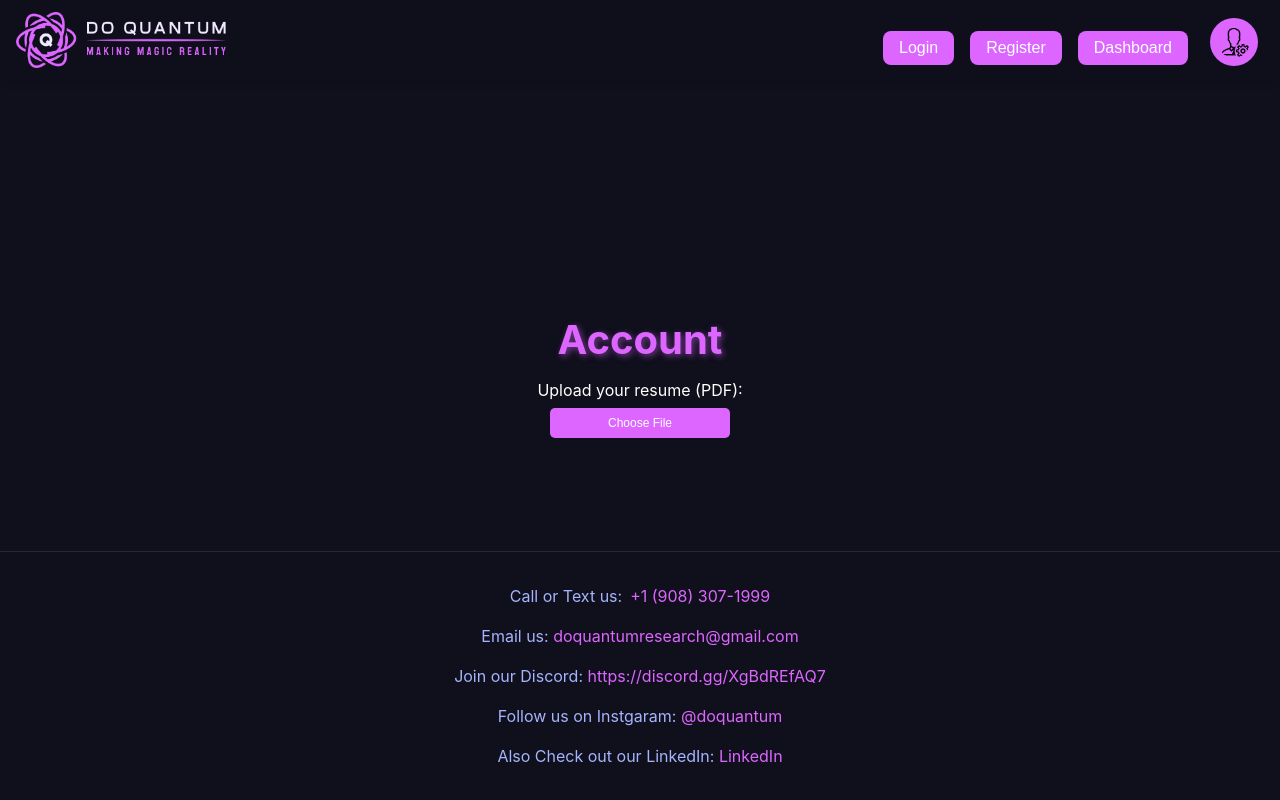
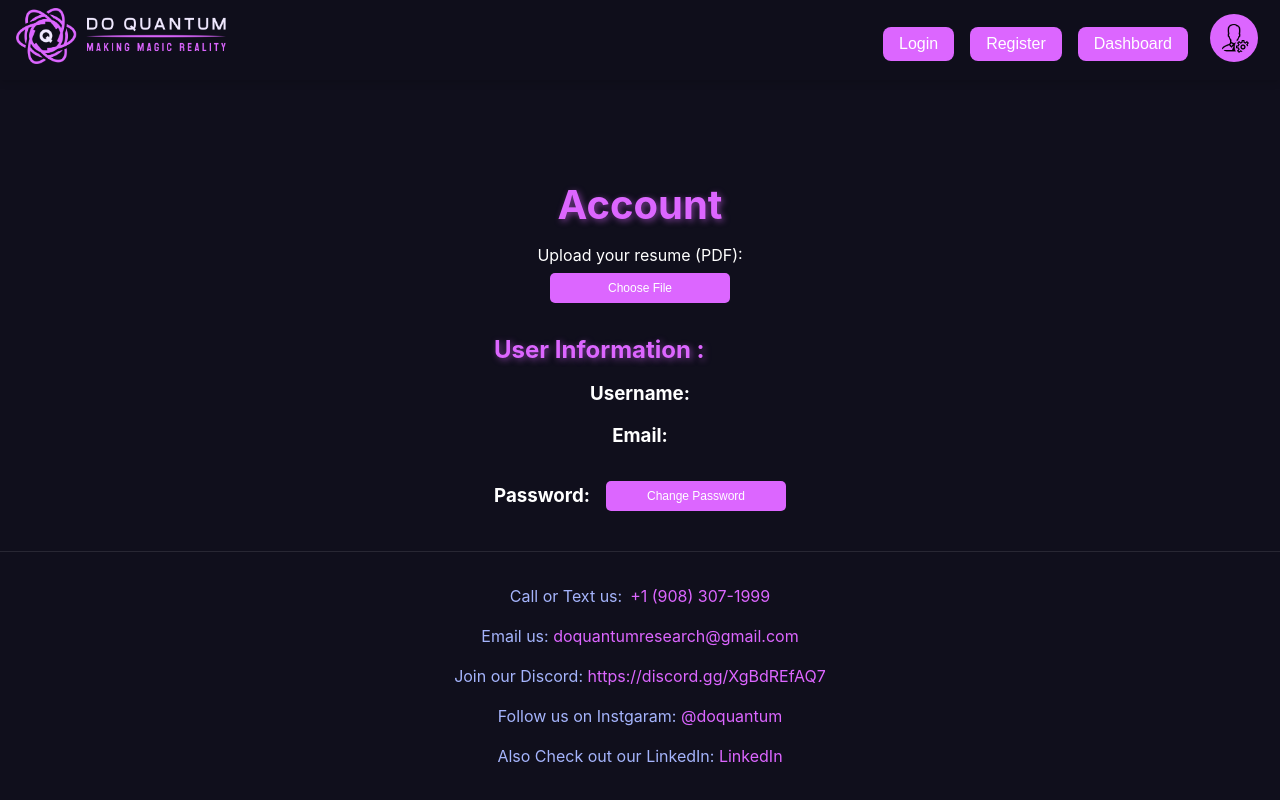
Before and after one commit to diegolopez2002/-DoQuantum, a React (Create React App) app in the folder my-app/: page /account in a window 1280 px wide. Built offline with nearby package versions, Linux system fonts and the light colour scheme.

Commit message:
New password changer and buttons

```diff
--- a/my-app/src/components/Header.js
+++ b/my-app/src/components/Header.js
@@ -24,6 +24,7 @@ const Header = ({
         boxShadow: '0px 4px 6px rgba(0, 0, 0, 0.1)', // Optional shadow for separation
         padding: '0 1rem',
         boxSizing: 'border-box',
+        paddingBlockEnd : '0.5rem',
       }}
     >
       {/* Logo / Home Link */}
--- a/my-app/src/pages/Account.js
+++ b/my-app/src/pages/Account.js
@@ -32,6 +32,9 @@ const Account = () => {
     };
 
     return (
+
+        <div style={{ overflowY: "scroll" }}>
+
         <div style={{
             display: 'flex',
             flexDirection: 'column',
@@ -57,19 +60,26 @@ const Account = () => {
                 fontFamily: '"Inter", system-ui, sans-serif',
                 color: '#ffffff',
                 textAlign: 'center',
+                position: 'relative', // Relative positioning to make footer stay at the bottom
             }}>
+
+            <section style={{ marginTop: '-4rem',
+             }}>
                 {/* Dashboard Title */}
                 <h1 style={{
                     fontSize: '2.5rem',
-                    paddingTop: '1rem',
                     fontWeight: 'bold',
                     color: '#DC66FF',
                     textShadow: '2px 2px 6px rgba(220, 102, 255, 0.5)',
                     marginBottom: '1rem',
                     marginTop: '0',
+                    display: 'flex',
+
                 }}>
                     Account
                 </h1>
+            </section>
+
 
                 {/* Resume Upload Section */}
                 <div style={{ display: 'flex', flexDirection: 'column', alignItems: 'center', paddingBottom: '2rem' }}>
@@ -136,6 +146,36 @@ const Account = () => {
                     )}
                 </div>
 
+                <section>
+                    <h2 style={{
+                        fontSize: '1.5rem',
+                        fontWeight: 'bold',
+                        color: '#DC66FF',
+                        textShadow: '2px 2px 6px rgba(220, 102, 255, 0.5)',
+                        marginBottom: '1rem',
+                        marginTop: '0',
+                        display: 'flex',
+                    }}> User Information : </h2>
+                    <h3> Username: </h3>
+                    <h3> Email: </h3>
+                    <div style={{ display: 'flex', alignItems: 'center' }}>
+                        <h3 style={{ marginRight: '1rem' }}> Password: </h3>
+                        <button style={{
+                            backgroundColor: '#DC66FF',
+                            color: 'white',
+                            border: 'none',
+                            padding: '0.5rem 1rem',
+                            cursor: 'pointer',
+                            borderRadius: '5px',
+                            fontSize: '0.75rem',
+                            width: '180px',
+                            position: 'relative',
+                        }}
+                        onClick={() => window.location.href = '/dashboard'} // chnange route to change password make a compnent like login for that
+                        > Change Password </button>
+                    </div>
+                </section>
+
                 {/* Footer component */}
                 <div style={{
                     position: 'absolute',   //Absolute positioning to make footer stay in place
@@ -146,6 +186,7 @@ const Account = () => {
                 </div>
 
             </div>
+            </div>
         </div>
     );
 };
```
Also changed, not shown: my-app/src/components/PasswordChanger.js (added, +107 -0 lines).
